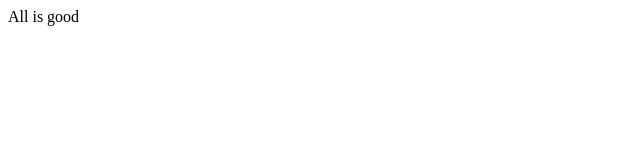
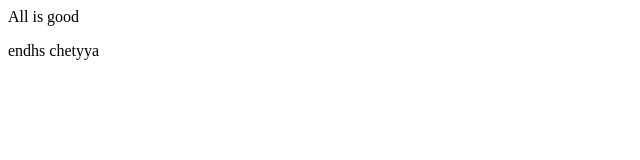
Before and after one commit to mohamedshohan/GitDemo, a plain HTML site: page login.html in a window 1280 px wide. Shown: the full height of the page, 0-640 px from the left. Drawn offline with Linux system fonts and the light colour scheme.

Commit message:
File modified again in login

```diff
--- a/login.html
+++ b/login.html
@@ -8,5 +8,6 @@
 </head>
 <body>
 All is good
+<p>endhs chetyya</p>
 </body>
 </html>
```
